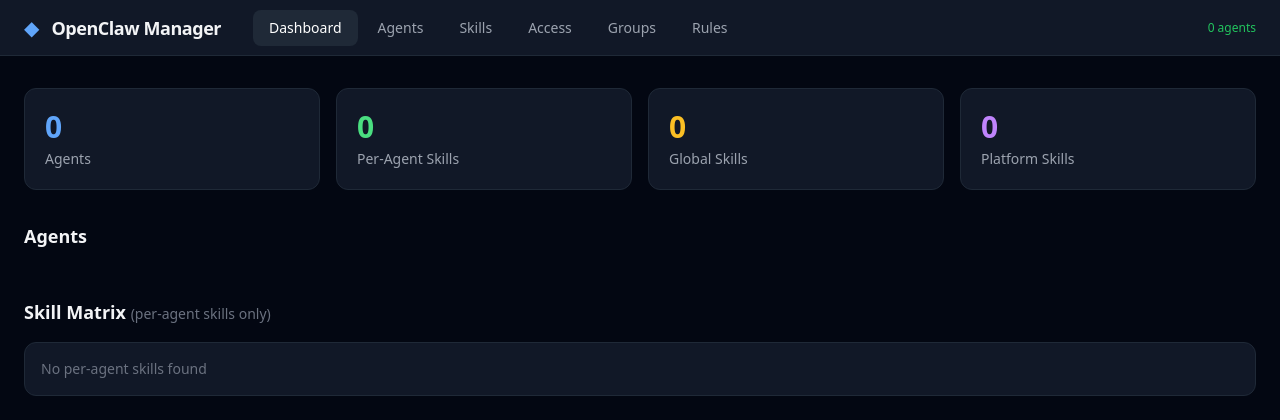
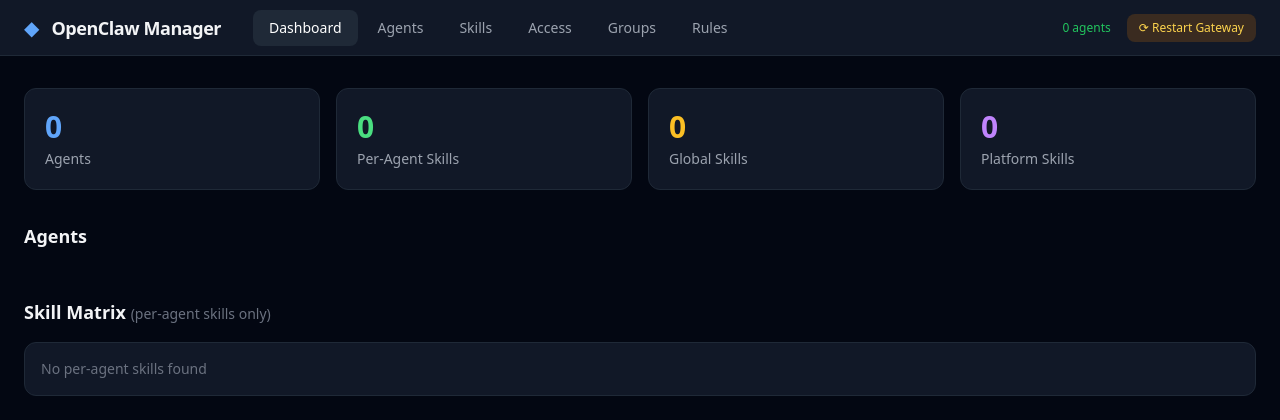
Before and after one commit to chrisbuetti/openclaw-skills-ui, a FastAPI app: page / in a window 1280 px wide. Shown: the top 420 px of the page. Run offline with FastAPI, Linux system fonts and the light colour scheme; data that the repository does not hold is empty; some libraries are stand-ins or nearby versions.

Commit message:
fix: remove screenshot placeholder, add gateway restart button to nav

```diff
--- a/main.py
+++ b/main.py
@@ -540,6 +540,18 @@ async def sync_skill_access(body: SyncRequest):
     return result
 
 
+# --- Gateway ---
+
+@app.post("/api/gateway/restart")
+async def api_restart_gateway():
+    """Restart the OpenClaw gateway."""
+    try:
+        subprocess.Popen(["openclaw", "gateway", "restart"], stdout=subprocess.DEVNULL, stderr=subprocess.DEVNULL)
+        return {"ok": True}
+    except Exception as e:
+        raise HTTPException(status_code=500, detail=str(e))
+
+
 # --- Skills ---
 
 
--- a/templates/index.html
+++ b/templates/index.html
@@ -52,7 +52,10 @@
       <button onclick="navigate('groups')" id="nav-groups" class="nav-btn px-4 py-2 text-sm font-medium rounded-lg transition">Groups</button>
       <button onclick="navigate('rules')" id="nav-rules" class="nav-btn px-4 py-2 text-sm font-medium rounded-lg transition">Rules</button>
     </div>
-    <div class="ml-auto text-xs text-gray-500" id="status-bar"></div>
+    <div class="ml-auto flex items-center gap-4">
+      <span class="text-xs text-gray-500" id="status-bar"></span>
+      <button onclick="restartGateway()" id="restart-gw-btn" class="px-3 py-1.5 text-xs font-medium bg-amber-600/20 hover:bg-amber-600/30 text-amber-300 rounded-lg transition flex items-center gap-1.5">⟳ Restart Gateway</button>
+    </div>
   </nav>
 
   <!-- Content -->
@@ -1613,6 +1616,24 @@ function toast(msg, color = 'blue') {
   setTimeout(() => { t.classList.add('opacity-0', 'translate-y-16'); }, 2500);
 }
 
+async function restartGateway() {
+  const btn = document.getElementById('restart-gw-btn');
+  if (!confirm('Restart the OpenClaw gateway?')) return;
+  btn.disabled = true;
+  btn.innerHTML = '⟳ Restarting...';
+  try {
+    await api('POST', '/api/gateway/restart');
+    toast('Gateway restart triggered', 'green');
+  } catch (e) {
+    toast(e.message, 'red');
+  } finally {
+    setTimeout(() => {
+      btn.disabled = false;
+      btn.innerHTML = '⟳ Restart Gateway';
+    }, 3000);
+  }
+}
+
 function esc(s) {
   if (s === null || s === undefined) return '';
   const d = document.createElement('div');
```
Also changed, not shown: README.md.
